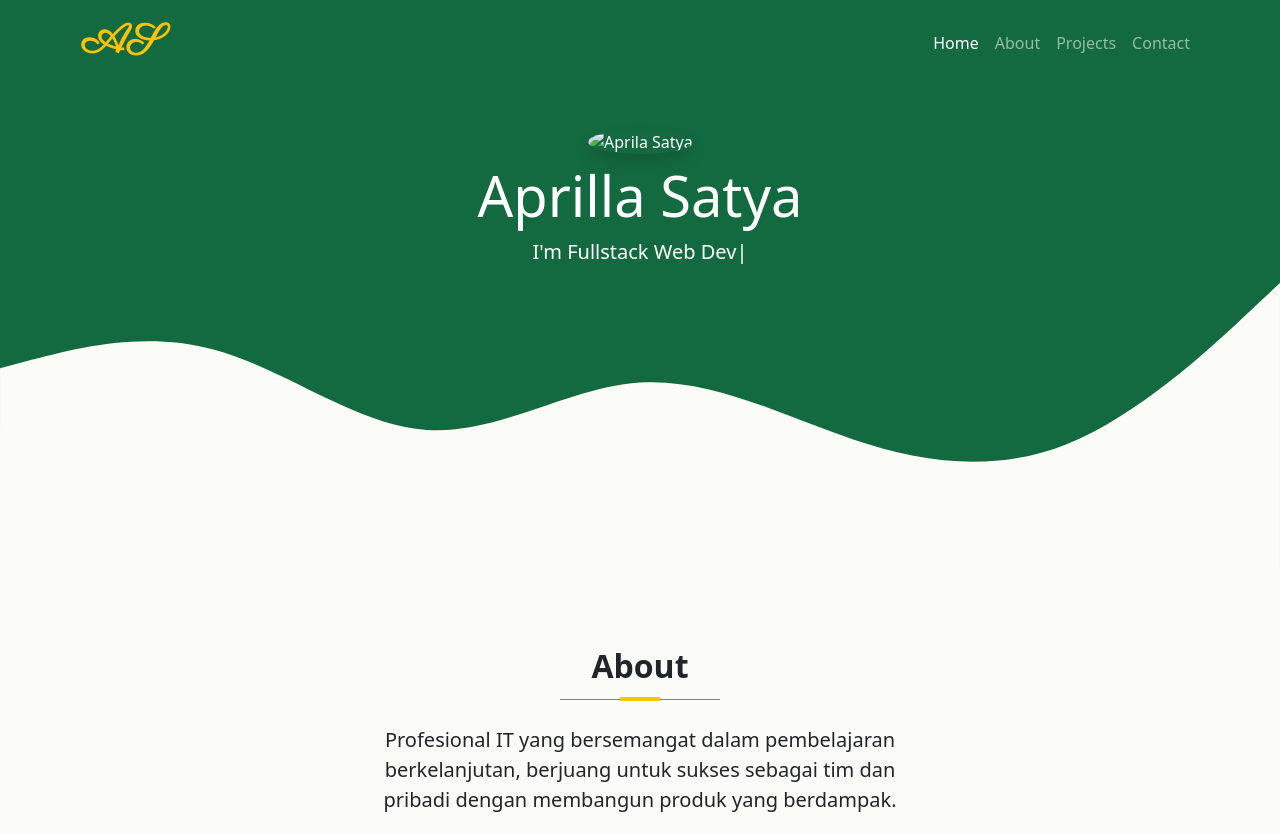
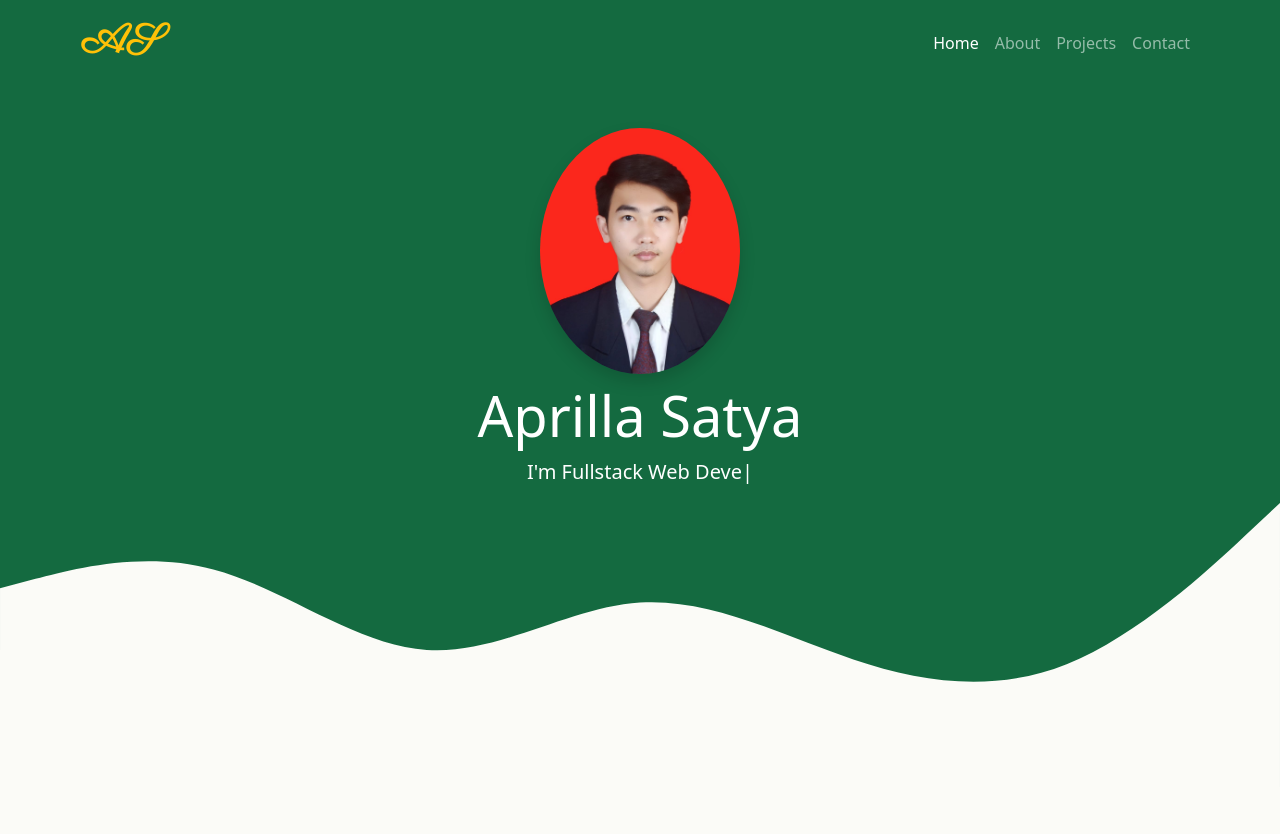
Before and after one commit to aprillasatya/aprillasatya.github.io, a plain HTML site: page index.html in a window 1280 px wide. Shown: the top 834 px of the page. Drawn offline with nearby package versions, Linux system fonts and the light colour scheme.

Commit message:
change profile image

```diff
--- a/index.html
+++ b/index.html
@@ -84,7 +84,7 @@
     <!-- Hero Section -->
     <section class="section1 text-center">
       <img
-        src="image/profile.jpg"
+        src="image/profile.jpeg"
         alt="Aprila Satya"
         width="200"
         class="rounded-circle shadow"
```
